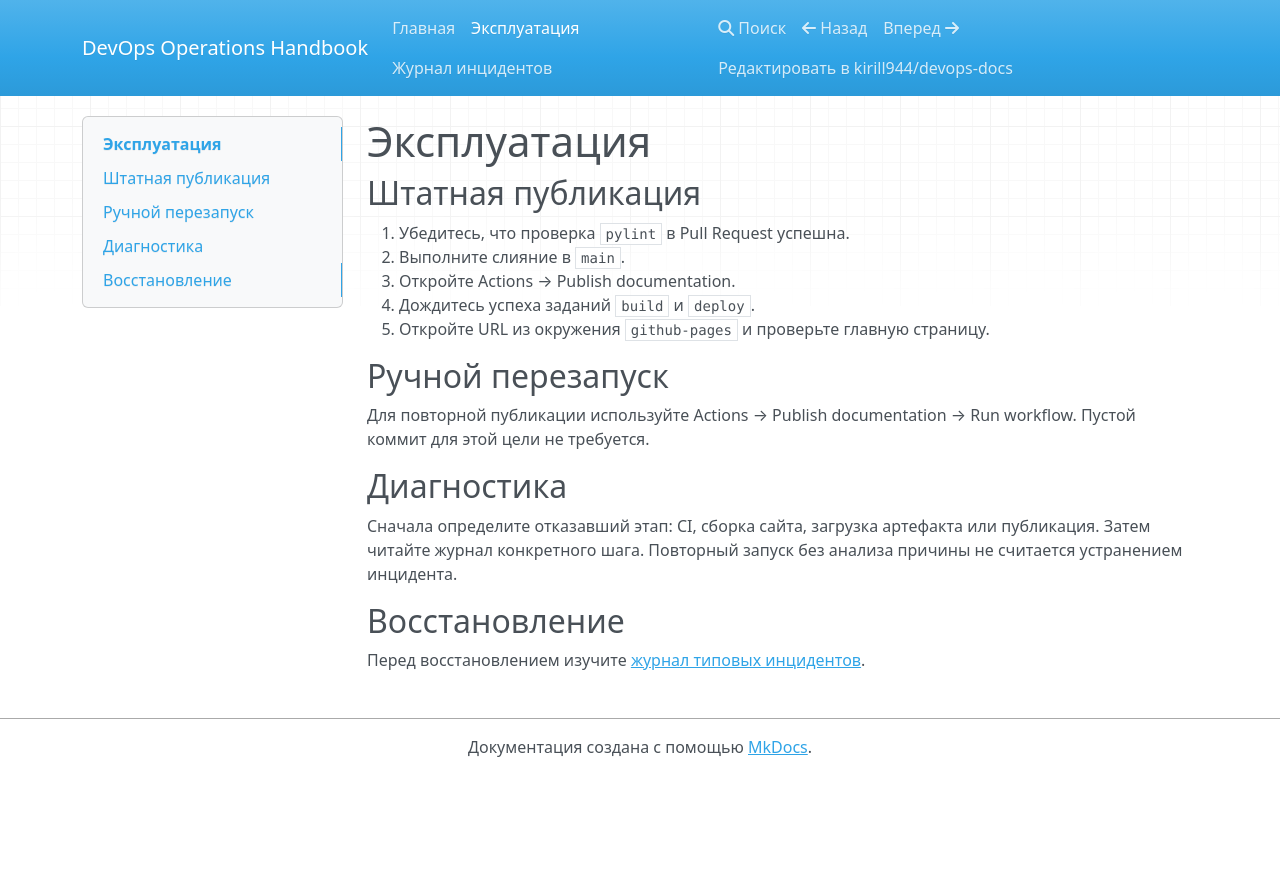
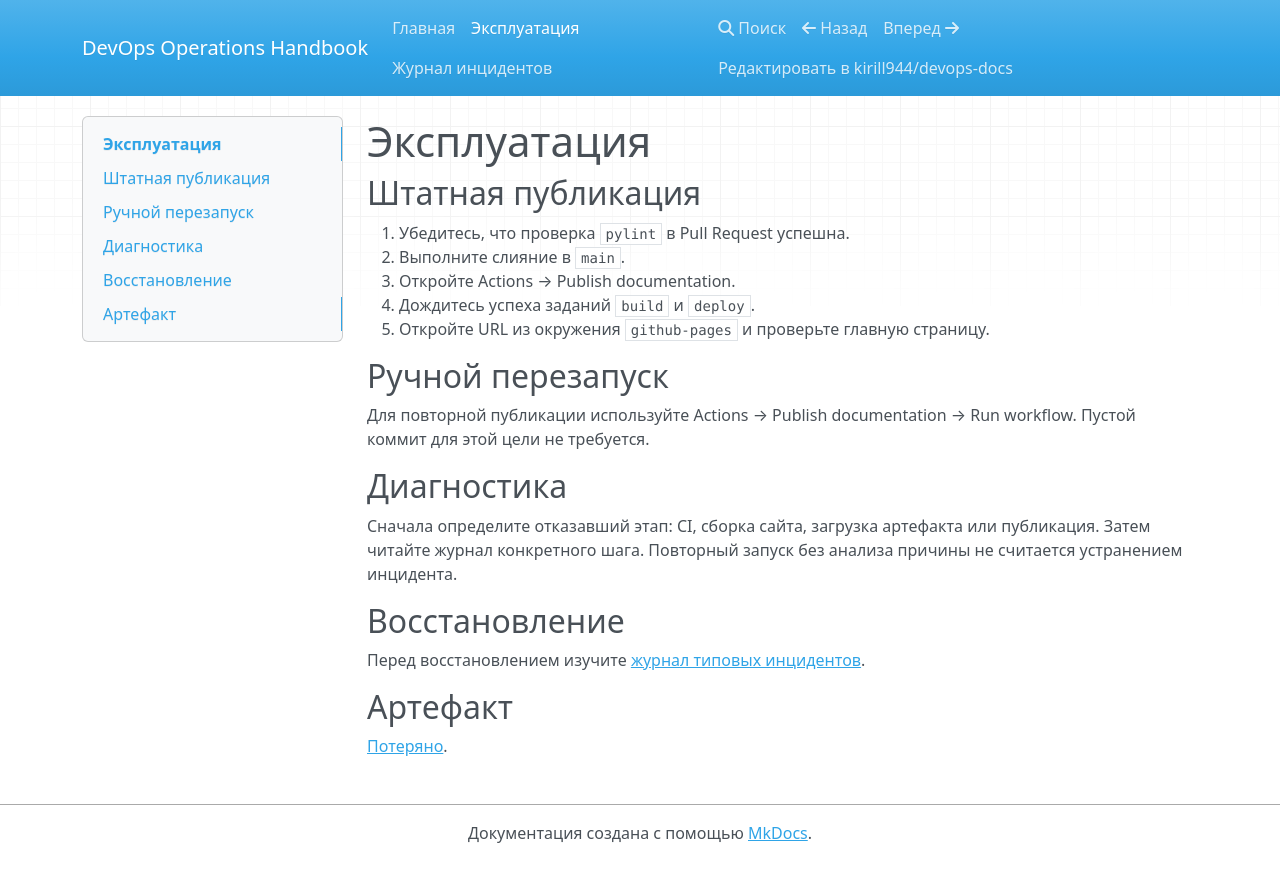
Before and after one commit to kirill944/devops-docs, an MkDocs documentation site: the page built from docs/runbook.md, in a window 1280 px wide. Shown: the top 882 px of the page. Built offline with MkDocs 1.6.1, drawn with Linux system fonts in a browser that asks for light colours; nearby versions of some CDN libraries.

Commit message:
ci: missing url

```diff
--- a/docs/runbook.md
+++ b/docs/runbook.md
@@ -24,3 +24,7 @@ workflow.
 ## Восстановление
 
 Перед восстановлением изучите [журнал типовых инцидентов](incidents.md).
+
+## Артефакт
+
+[Потеряно](missing-page.md).
```
